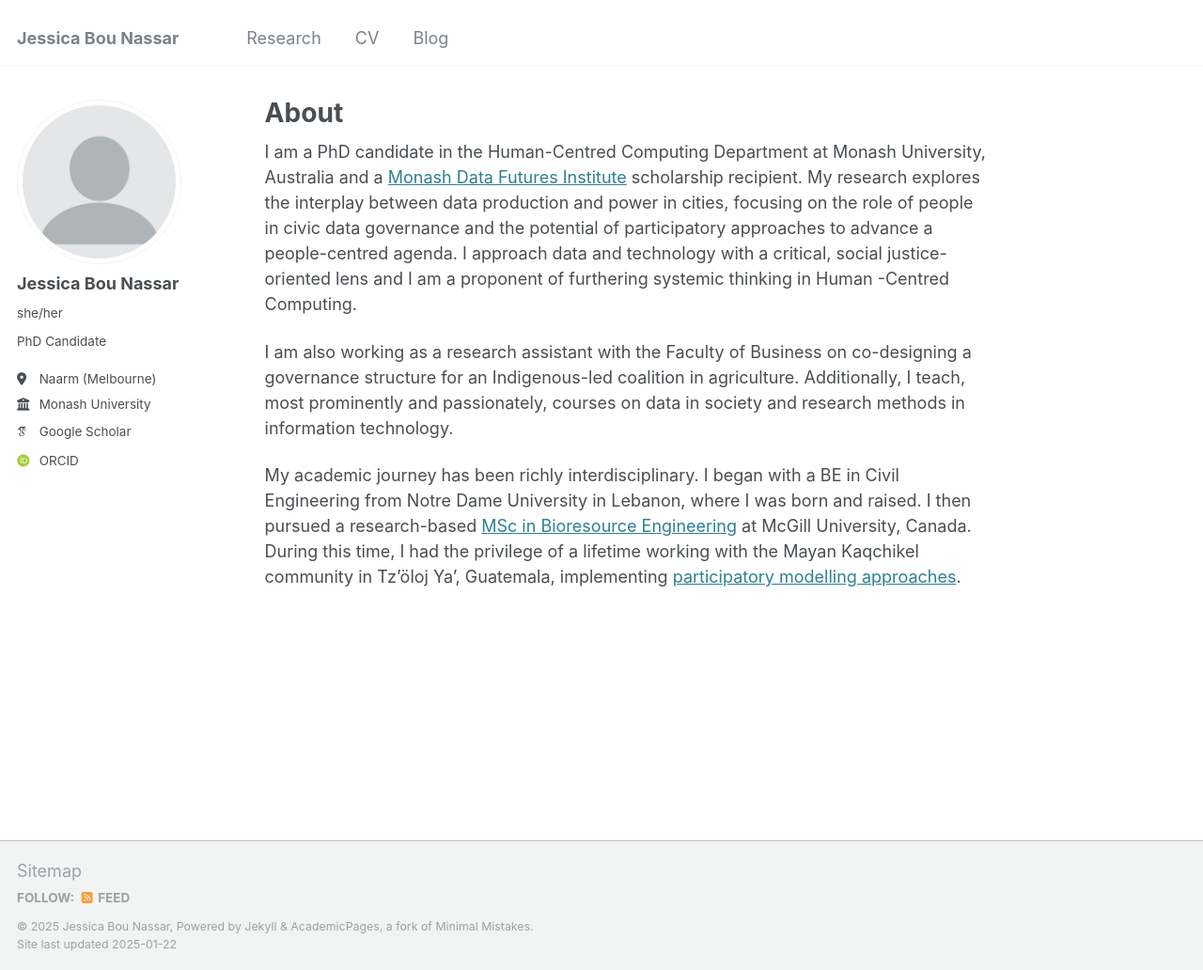
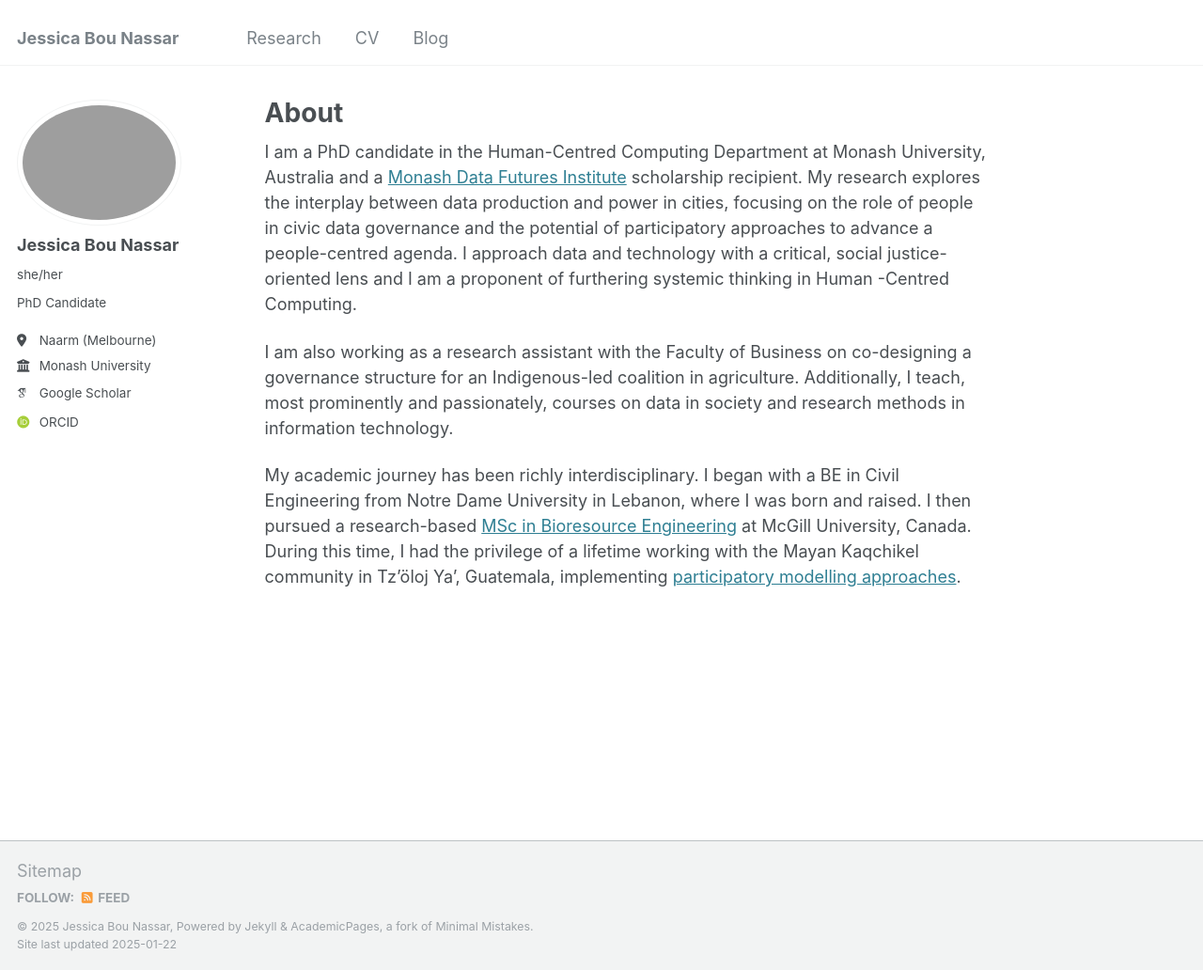
Before and after one commit to jessicabounassar/jessicabounassar.github.io, a Jekyll site: the page built from _pages/about.md, in a window 1280 px wide and 1032 px high. Shown: the whole window at 94% size. Built offline with Jekyll 4.4.1, drawn with Linux system fonts in a browser that asks for light colours; some web fonts are replaced.

Commit message:
Update _config.yml

```diff
--- a/_config.yml
+++ b/_config.yml
@@ -21,7 +21,7 @@ repository               : "jessicabounassar.github.io"
 #               Additional customization can be done by editing /_includes/author-profile.html
 author:
   # Biographic information
-  avatar           : "profile.png"
+  avatar           : "c0n0994-r1-23-24.JPG"
   name             : "Jessica Bou Nassar"
   pronouns         : "she/her"
   bio              : "PhD Candidate"
```
